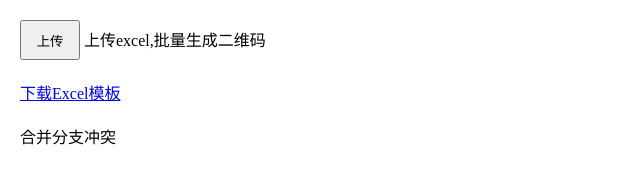
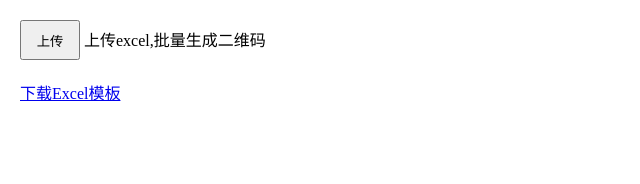
Before and after one commit to crystalcatdika/webpackDemo, a website built with webpack: page src/index.html in a window 1280 px wide. Shown: the whole page, without its empty margins (0-640 px from the left). Built offline with nearby package versions, Linux system fonts and the light colour scheme.

Commit message:
恢复内容

```diff
--- a/src/index.html
+++ b/src/index.html
@@ -9,7 +9,6 @@
 <div class="content" style="margin: 20px">
 	<p style="margin-bottom: 20px"><Button style="width: 60px; height: 40px;" class="batchQr">上传</Button> 上传excel,批量生成二维码</p>
 	<p style="margin-bottom: 20px"><a href="/productDetail.xlsx" download>下载Excel模板</a></p>
-	<P>合并分支冲突</P>
 	<div class="qrcodeBox"></div>
 </div>
 </body>
```
